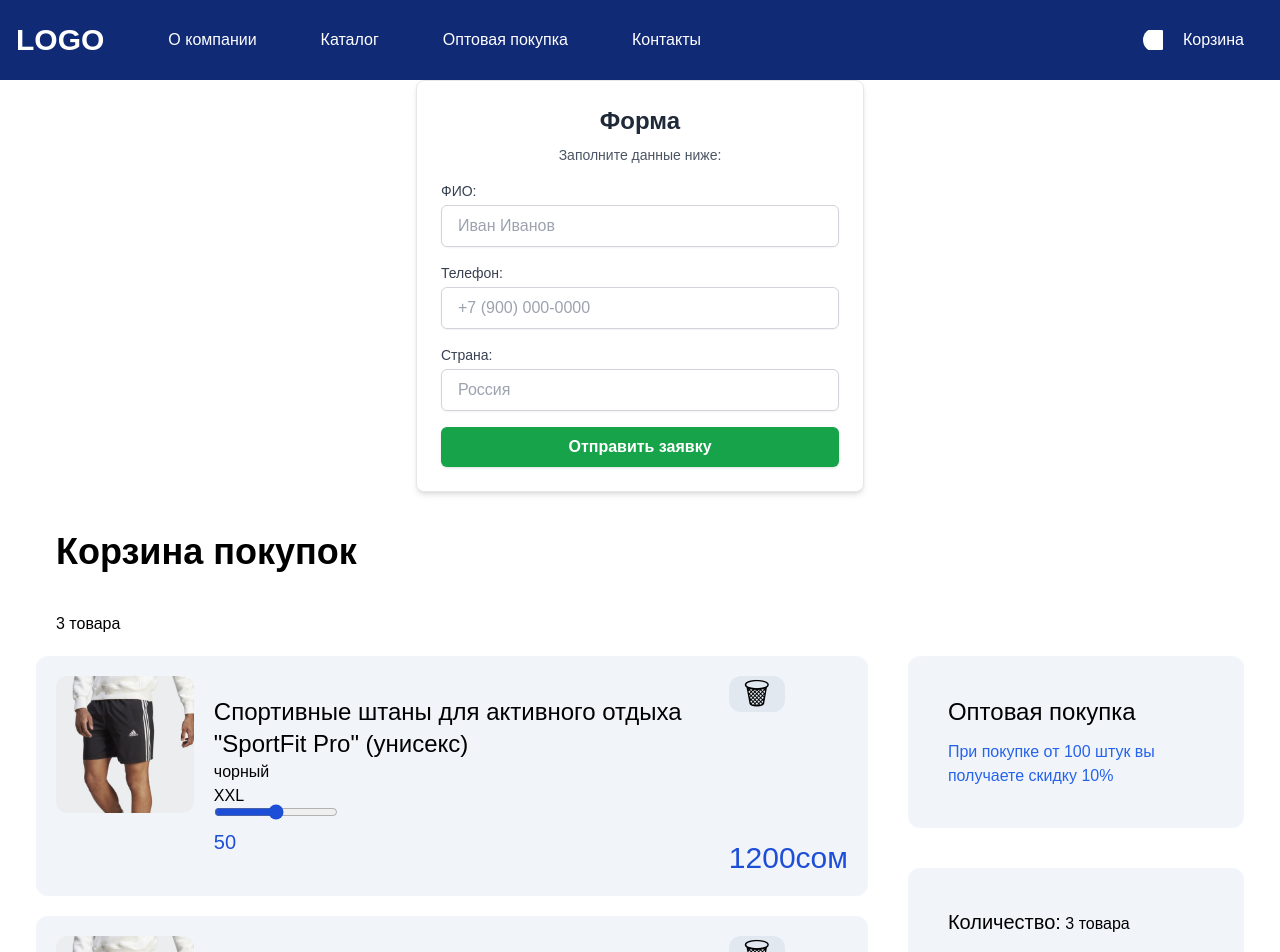
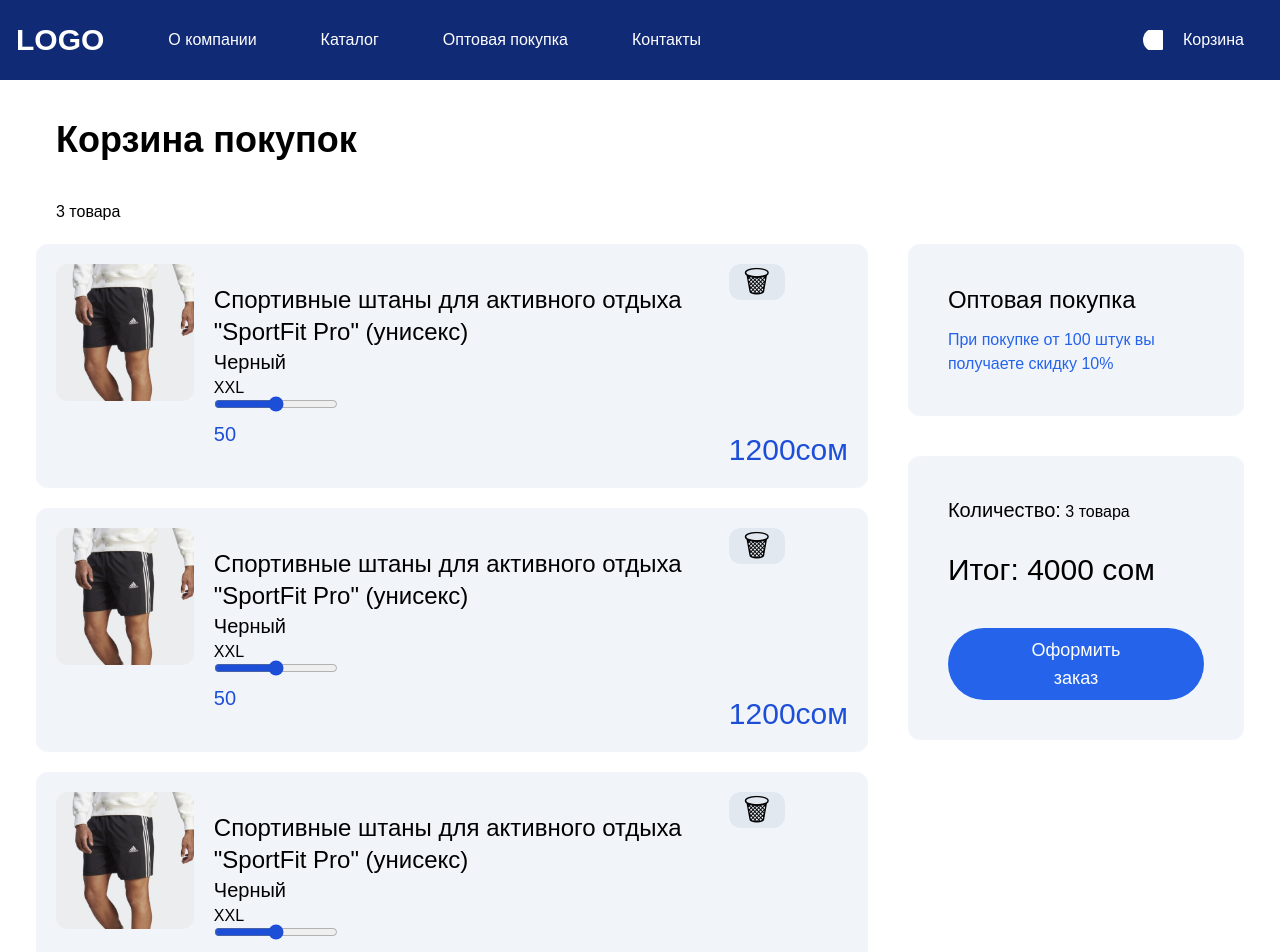
Before and after one commit to Abaijan/sports, a Next.js app: page /basket in a window 1280 px wide. Shown: the top 952 px of the page. Built offline with nearby package versions, Linux system fonts and the light colour scheme.

Commit message:
fixed cahneges

```diff
--- a/app/components/Basket/Produckt.jsx
+++ b/app/components/Basket/Produckt.jsx
@@ -8,7 +8,6 @@
   return (
     <section>
         <section className='container '>
-        <Module/>
             <section className=' p-10 '>
                 <h2 className=' text-4xl font-bold'>Корзина покупок</h2>
             </section>
@@ -19,17 +18,17 @@
                 <section className='cards p-5'>
                     <section className='card-one flex bg-slate-100 p-5 rounded-xl w-2/2'>
                         <section className='produckt-phohto'>
-                            <Image src={imageProduct} alt='produckt phohto' className=' rounded-xl'/>
+                            <Image src={imageProduct} alt='produckt phohto' className='rounded-xl'/>
                         </section>
                         <section className=' flex flex-col justify-between p-5'>
                                 <h2 className='produckt-name text-2xl'>Спортивные штаны для активного отдыха "SportFit Pro" (унисекс)</h2>
                                 <span className='light-size'>
-                                   <h4 className='light'>чорный</h4>
+                                   <h4 className='text-xl font-thin light'>Черный</h4>
                                    <h4 className='size'>ХХL</h4>
                                 </span>
                                 <span className=' flex justify-center flex-col'>
-                                <input type="range" min="0" max="100" value="50" class="w-1/4 h-2 bg-blue-200 accent-blue-700 rounded-lg cursor-pointer" />
-                                 <div class="text-xl text-blue-700 mt-3">50</div>
+                                <input type="range" min="0" max="100"  className="w-1/4 h-2 bg-blue-200 accent-blue-700 rounded-lg cursor-pointer" />
+                                 <div className="text-xl text-blue-700 mt-3">50</div>
                                 </span>
                         </section>
                         <section className='delete-produckt flex flex-col justify-between text-center'>
@@ -44,12 +43,12 @@
                         <section className=' flex flex-col justify-between p-5'>
                                 <h2 className='produckt-name text-2xl'>Спортивные штаны для активного отдыха "SportFit Pro" (унисекс)</h2>
                                 <span className='light-size'>
-                                   <h4 className='light'>чорный</h4>
+                                 <h4 className='text-xl font-thin light'>Черный</h4>
                                    <h4 className='size'>ХХL</h4>
                                 </span>
                                 <span className=' flex justify-center flex-col'>
-                                <input type="range" min="0" max="100" value="50" class="w-1/4 h-2 bg-blue-200 accent-blue-700 rounded-lg cursor-pointer" />
-                                 <div class="text-xl text-blue-700 mt-3">50</div>
+                                <input type="range" min="0" max="100"  className="w-1/4 h-2 bg-blue-200 accent-blue-700 rounded-lg cursor-pointer" />
+                                 <div className="text-xl text-blue-700 mt-3">50</div>
                                 </span>
                         </section>
                         <section className='delete-produckt flex flex-col justify-between text-center'>
@@ -63,12 +62,12 @@
                         </section>
                         <section className=' flex flex-col justify-between p-5'>
                                 <h2 className='produckt-name text-2xl'>Спортивные штаны для активного отдыха "SportFit Pro" (унисекс)</h2>
-                                <span className='light-size'>
-                                   <h4 className='light'>чорный</h4>
+                            <span className='light-size'>
+                                   <h4 className='text-xl font-thin light'>Черный</h4>
                                    <h4 className='size'>ХХL</h4>
                                 </span>
-                                <span className=' flex justify-center flex-col'>
-                                <input type="range" min="0" max="100" value="50" class="w-1/4 h-2 bg-blue-200 accent-blue-700 rounded-lg cursor-pointer" />
+                            <span className=' flex justify-center flex-col'>
+                                <input type="range" min="0" max="100" class="w-1/4 h-2 bg-blue-200 accent-blue-700 rounded-lg cursor-pointer" />
                                  <div class="text-xl text-blue-700 mt-3">50</div>
                                 </span>
                         </section>
--- a/app/components/wholesalepurchase/HomeWholesale.jsx
+++ b/app/components/wholesalepurchase/HomeWholesale.jsx
@@ -7,7 +7,7 @@
       <section className="relative overflow-hidden">
           <section className="absolute top-16 -left-32 w-[1400px] z-10 h-[1500px] bg-[#B0C1F4] rounded-full transform"></section>
           <section className='container'>
-              <section className=" bg-white   flex  items-center w-full h-[900px] overflow-hidden">
+              <section className=" bg-white   flex  items-center justify-around w-full h-[900px] overflow-hidden">
                   <section className=" z-10 max-w-md p-4">
                       <h1 className="text-4xl font-bold text-blue-800 mb-4">Оптовые покупки</h1>
                       <p className="text-gray-700 mb-6">
```
